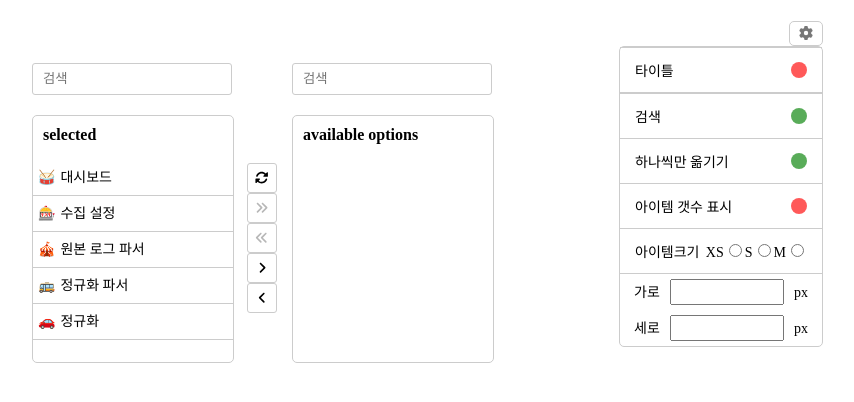
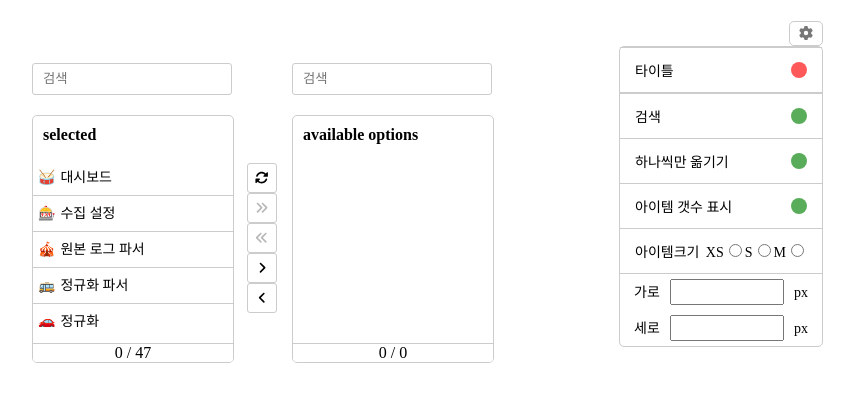
Before and after one commit to wanted-Team4/wanted-codestates-project-4-3, a React (Create React App) app: page / in a window 1280 px wide. Both pictures are taken after a click on the button 1184 px from the left and 33 px from the top of the page. Shown: the top 402 px of the page, without its empty margins (378-1232 px from the left). Built offline with nearby package versions, Linux system fonts and the light colour scheme.

Commit message:
🐛   Fix : 아이템갯수 버튼제어 버그수정

```diff
--- a/src/components/Options.js
+++ b/src/components/Options.js
@@ -47,11 +47,11 @@ const Options = ({
             />
           </OptionsUl>
 
-          {selectedNum ? (
+          {selectedNum ? null : (
             <OptionsCount>
               {direction === "left" ? selectId.length : 0} / {dataOneNum}
             </OptionsCount>
-          ) : null}
+          )}
         </OptionsContainer>
       </OptionsBox>
 
@@ -70,11 +70,11 @@ const Options = ({
             />
           </OptionsUl>
 
-          {selectedNum ? (
+          {selectedNum ? null : (
             <OptionsCount>
               {direction === "right" ? selectId.length : 0} / {dataTwoNum}
             </OptionsCount>
-          ) : null}
+          )}
         </OptionsContainer>
       </OptionsBox>
     </>
--- a/src/components/Setting.js
+++ b/src/components/Setting.js
@@ -120,7 +120,7 @@ const Setting = () => {
                   setSelectedNumColor(!selectedNumColor) &
                   setSelectedNum(!selectedNum)
                 }
-                className={selectedNumColor ? "on" : "off"}
+                className={selectedNumColor ? "off" : "on"}
               ></button>
             </Contents>
 
```
